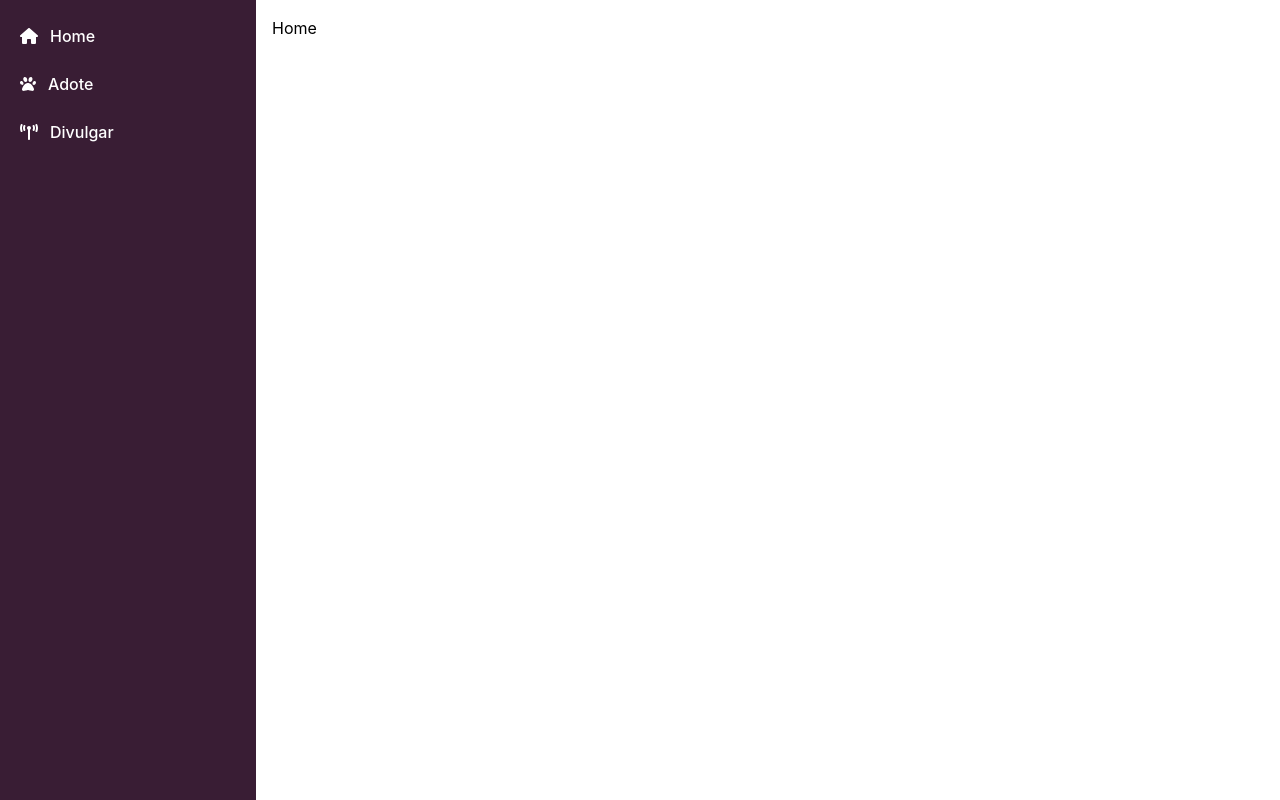
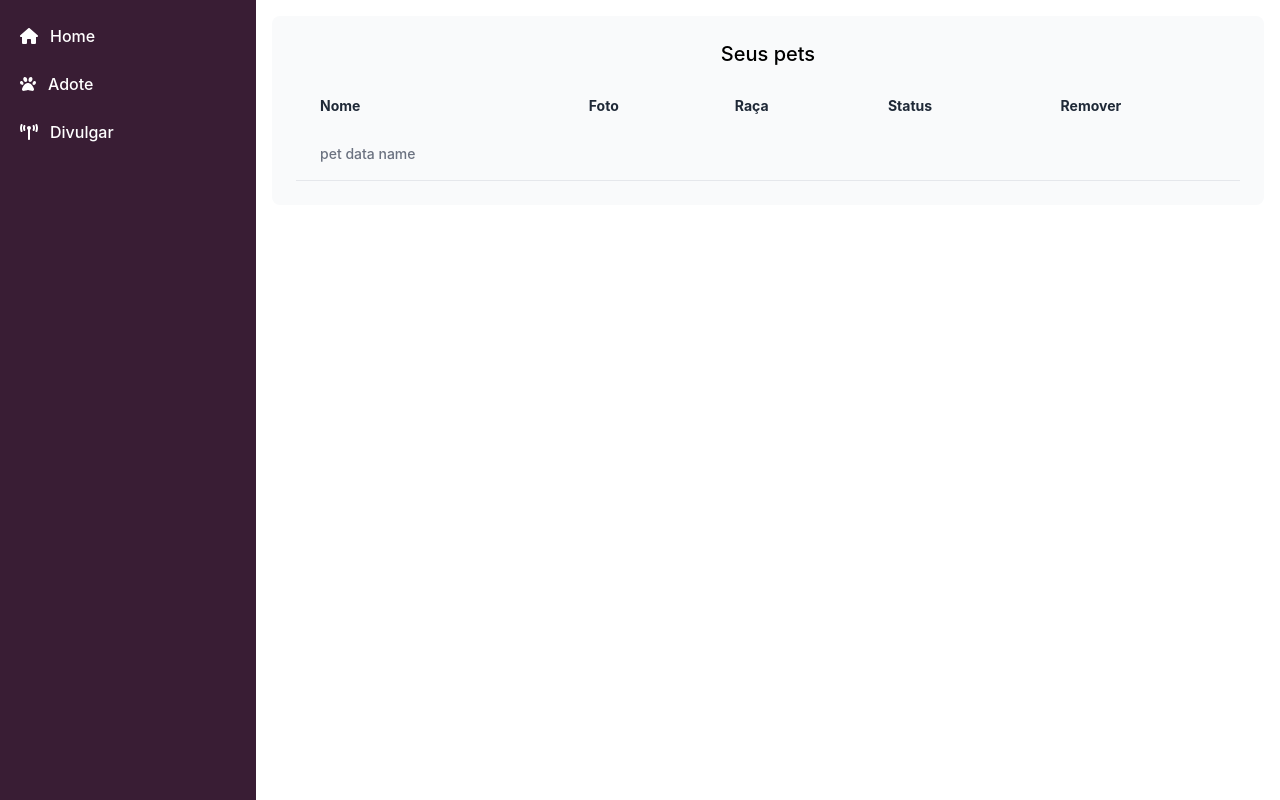
Before and after one commit to andreydedey/adote, a React (Vite) app in the folder client/: page /home in a window 1280 px wide. Built offline with nearby package versions, Linux system fonts and the light colour scheme.

Commit message:
home page table

```diff
--- a/client/src/components/Divulgar/Divulgar.tsx
+++ b/client/src/components/Divulgar/Divulgar.tsx
@@ -4,7 +4,7 @@ import { FontAwesomeIcon } from "@fortawesome/react-fontawesome";
 export function Divulgar() {
   return (
     <form action="#" className="p-6 bg-gray-100 rounded-lg">
-      <h1 className="text-center text-xl font-bold mb-4">Quero Divulgar</h1>
+      <h1 className="text-center text-xl font-medium mb-4">Quero Divulgar</h1>
       <div className="flex gap-4 mb-2">
         <label htmlFor="file_input" className="mb-2 text-sm font-medium">
           Fotos do Pet
--- a/client/src/components/Home/Home.tsx
+++ b/client/src/components/Home/Home.tsx
@@ -2,8 +2,41 @@ import { SideBar } from "../SideBar";
 
 export function Home() {
   return (
-    <>
-      <h1>Home</h1>
-    </>
+    <div className="bg-gray-50 rounded-lg p-6">
+      <h1 className="text-center text-xl font-medium mb-4">Seus pets</h1>
+      <div className="relative overflow-x-auto">
+        <table className="w-full text-sm text-left rtl:text-right text-gray-500">
+          <thead className="text-sm text-left rtl:text-right text-gray-800">
+            <tr>
+              <th scope="col" className="px-6 py-3">
+                Nome
+              </th>
+              <th scope="col" className="px-6 py-3">
+                Foto
+              </th>
+              <th scope="col" className="px-6 py-3">
+                Raça
+              </th>
+              <th scope="col" className="px-6 py-3">
+                Status
+              </th>
+              <th scope="col" className="px-6 py-3">
+                Remover
+              </th>
+            </tr>
+          </thead>
+          <tbody>
+            <tr className="border-b border-gray-200">
+              <th
+                scope="row"
+                className="px-6 py-4 font-medium tex-gray-800 whitespace-nowrap"
+              >
+                pet data name
+              </th>
+            </tr>
+          </tbody>
+        </table>
+      </div>
+    </div>
   );
 }
```
